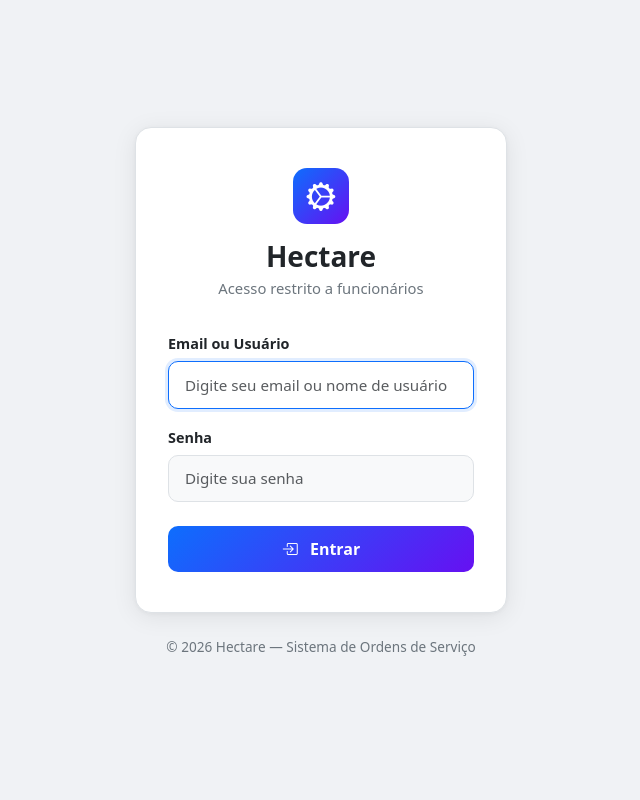
After one commit to Vaz15k/projeto_hectare, a Django app: page /auth/login/?next=/clientes/criar/ in a window 1280 px wide. The commit adds this page. Shown: the whole page, without its empty margins (319-959 px from the left). Run offline with Django 5.2, Linux system fonts and the light colour scheme.

Commit message:
feat: Implementação basica autenticação
- Vou usar a do django por enquanto, ainda estou decidindo se vale apena uma dedicada.
  - PS: Provavelmente vai valer no quesito gerenciamento de permissao (criar, deletar, editar), mas isso não é o foco agora...
- Tem muita coisa ainda para proteger antes de um teste em produção, mas vamos fazer isso de forma gradual...

```diff
--- /dev/null
+++ b/authentication/forms.py
@@ -0,0 +1,52 @@
+from django import forms
+from django.contrib.auth import authenticate
+
+
+class LoginForm(forms.Form):
+    """
+    Formulário de login com campo único "login"
+    que aceita email OU username.
+    """
+
+    login = forms.CharField(
+        label="Email ou Usuário",
+        max_length=254,
+        widget=forms.TextInput(attrs={
+            "class": "form-control",
+            "placeholder": "Digite seu email ou nome de usuário",
+            "autofocus": True,
+        }),
+    )
+    password = forms.CharField(
+        label="Senha",
+        widget=forms.PasswordInput(attrs={
+            "class": "form-control",
+            "placeholder": "Digite sua senha",
+        }),
+    )
+
+    def __init__(self, *args, request=None, **kwargs):
+        self.request = request
+        self.user_cache = None
+        super().__init__(*args, **kwargs)
+
+    def clean(self):
+        cleaned_data = super().clean()
+        login = cleaned_data.get("login")
+        password = cleaned_data.get("password")
+
+        if login and password:
+            self.user_cache = authenticate(
+                self.request,
+                username=login,
+                password=password,
+            )
+            if self.user_cache is None:
+                raise forms.ValidationError(
+                    "Email/usuário ou senha inválidos."
+                )
+
+        return cleaned_data
+
+    def get_user(self):
+        return self.user_cache
--- /dev/null
+++ b/authentication/urls.py
@@ -0,0 +1,7 @@
+from django.urls import path
+from authentication import views
+
+urlpatterns = [
+    path('login/', views.login_view, name='login'),
+    path('logout/', views.logout_view, name='logout'),
+]
--- /dev/null
+++ b/authentication/views.py
@@ -0,0 +1,28 @@
+from django.contrib.auth import login as auth_login, logout as auth_logout
+from django.shortcuts import render, redirect
+from authentication.forms import LoginForm
+
+
+def login_view(request):
+    """
+    View de login do sistema.
+    Redireciona para home se o usuário já estiver autenticado.
+    """
+    if request.user.is_authenticated:
+        return redirect("home")
+
+    form = LoginForm(request=request)
+    if request.method == "POST":
+        form = LoginForm(request.POST, request=request)
+        if form.is_valid():
+            auth_login(request, form.get_user())
+            next_url = request.GET.get("next", "home")
+            return redirect(next_url)
+
+    return render(request, "login.html", {"form": form})
+
+
+def logout_view(request):
+    """View de logout do sistema."""
+    auth_logout(request)
+    return redirect("login")
--- a/clientes/views.py
+++ b/clientes/views.py
@@ -1,8 +1,10 @@
 from django.shortcuts import render, redirect, get_object_or_404
+from django.contrib.auth.decorators import login_required
 from clientes.models import Cliente
 from clientes.forms import ClienteForm, MaquinaInlineFormSet
 
 
+@login_required
 def listar_clientes(request):
     clientes = Cliente.objects.all().order_by("nome")
     return render(
@@ -18,6 +20,7 @@ def listar_clientes(request):
     )
 
 
+@login_required
 def criar_cliente(request):
     if request.method == "POST":
         form = ClienteForm(request.POST)
@@ -38,6 +41,7 @@ def criar_cliente(request):
     )
 
 
+@login_required
 def editar_cliente(request, pk):
     cliente = get_object_or_404(Cliente, pk=pk)
     if request.method == "POST":
@@ -61,6 +65,7 @@ def editar_cliente(request, pk):
     )
 
 
+@login_required
 def maquinas_cliente(request, pk):
     cliente = get_object_or_404(Cliente, pk=pk)
     if request.method == "POST":
--- a/config/urls.py
+++ b/config/urls.py
@@ -22,6 +22,7 @@ from servicos.views import home
 
 urlpatterns = [
     path('admin/', admin.site.urls),
+    path('auth/', include('authentication.urls')),
 
     path('', home, name='home'),
     path('servicos/', include('servicos.urls')),
--- a/core/views.py
+++ b/core/views.py
@@ -1,8 +1,10 @@
 from django.shortcuts import render, redirect
+from django.contrib.auth.decorators import login_required
 from core.models import Configuracao
 from core.forms import ConfiguracaoForm
 
 
+@login_required
 def editar_configuracoes(request):
     config = Configuracao.load()
     if request.method == "POST":
--- a/funcionarios/views.py
+++ b/funcionarios/views.py
@@ -1,8 +1,10 @@
 from django.shortcuts import render, redirect, get_object_or_404
+from django.contrib.auth.decorators import login_required
 from funcionarios.models import Empregado
 from funcionarios.forms import EmpregadoForm
 
 
+@login_required
 def criar_empregado(request):
     if request.method == "POST":
         form = EmpregadoForm(request.POST)
@@ -23,6 +25,7 @@ def criar_empregado(request):
     )
 
 
+@login_required
 def listar_empregados(request):
     empregados = Empregado.objects.all().order_by("nome")
     return render(
@@ -38,6 +41,7 @@ def listar_empregados(request):
     )
 
 
+@login_required
 def editar_empregado(request, pk):
     empregado = get_object_or_404(Empregado, pk=pk)
     if request.method == "POST":
--- /dev/null
+++ b/templates/login.html
@@ -0,0 +1,212 @@
+{% load static %}
+<!DOCTYPE html>
+<html lang="pt-br">
+<head>
+    <meta charset="UTF-8">
+    <meta name="viewport" content="width=device-width, initial-scale=1.0">
+    <title>Login — Hectare</title>
+    <link rel="icon" type="image/svg+xml" href="{% static 'favicon.svg' %}">
+    <!-- Bootstrap 5 CSS -->
+    <link href="https://cdn.jsdelivr.net/npm/bootstrap@5.3.2/dist/css/bootstrap.min.css" rel="stylesheet">
+    <!-- Bootstrap Icons -->
+    <link rel="stylesheet" href="https://cdn.jsdelivr.net/npm/bootstrap-icons@1.11.3/font/bootstrap-icons.min.css">
+
+    <style>
+        :root {
+            --bg: #f0f2f5;
+            --card-bg: #ffffff;
+            --primary: #0d6efd;
+            --text: #212529;
+            --text-muted: #6c757d;
+            --border: #dee2e6;
+            --input-bg: #f8f9fa;
+        }
+
+        * {
+            margin: 0;
+            padding: 0;
+            box-sizing: border-box;
+        }
+
+        body {
+            min-height: 100vh;
+            display: flex;
+            align-items: center;
+            justify-content: center;
+            background: var(--bg);
+            font-family: system-ui, -apple-system, 'Segoe UI', Roboto, sans-serif;
+        }
+
+        .login-container {
+            width: 100%;
+            max-width: 420px;
+            padding: 2rem 1.5rem;
+        }
+
+        .login-card {
+            background: var(--card-bg);
+            border-radius: 16px;
+            padding: 2.5rem 2rem;
+            box-shadow: 0 4px 24px rgba(0, 0, 0, 0.08),
+                        0 1px 4px rgba(0, 0, 0, 0.04);
+            border: 1px solid var(--border);
+        }
+
+        .login-header {
+            text-align: center;
+            margin-bottom: 2rem;
+        }
+
+        .login-header .icon {
+            width: 56px;
+            height: 56px;
+            border-radius: 14px;
+            background: linear-gradient(135deg, #0d6efd, #6610f2);
+            display: inline-flex;
+            align-items: center;
+            justify-content: center;
+            margin-bottom: 1rem;
+        }
+
+        .login-header .icon i {
+            font-size: 1.8rem;
+            color: #fff;
+        }
+
+        .login-header h3 {
+            font-weight: 700;
+            color: var(--text);
+            margin-bottom: 0.25rem;
+        }
+
+        .login-header p {
+            color: var(--text-muted);
+            font-size: 0.925rem;
+            margin: 0;
+        }
+
+        .form-label {
+            font-weight: 600;
+            font-size: 0.9rem;
+            color: var(--text);
+            margin-bottom: 0.4rem;
+        }
+
+        .form-control {
+            border-radius: 10px;
+            padding: 0.7rem 1rem;
+            border: 1px solid var(--border);
+            background: var(--input-bg);
+            transition: all 0.2s ease;
+            font-size: 0.95rem;
+        }
+
+        .form-control:focus {
+            border-color: var(--primary);
+            box-shadow: 0 0 0 3px rgba(13, 110, 253, 0.12);
+            background: #fff;
+        }
+
+        .btn-login {
+            width: 100%;
+            padding: 0.7rem;
+            border-radius: 10px;
+            font-weight: 600;
+            font-size: 1rem;
+            background: linear-gradient(135deg, #0d6efd, #6610f2);
+            border: none;
+            color: #fff;
+            transition: all 0.2s ease;
+            margin-top: 0.5rem;
+        }
+
+        .btn-login:hover {
+            transform: translateY(-1px);
+            box-shadow: 0 6px 20px rgba(13, 110, 253, 0.3);
+            color: #fff;
+        }
+
+        .btn-login:active {
+            transform: translateY(0);
+        }
+
+        .alert {
+            border-radius: 10px;
+            font-size: 0.9rem;
+            padding: 0.75rem 1rem;
+        }
+
+        .errorlist {
+            list-style: none;
+            padding: 0;
+            margin: 0;
+            color: #dc3545;
+            font-size: 0.85rem;
+        }
+
+        .footer-text {
+            text-align: center;
+            margin-top: 1.5rem;
+            color: var(--text-muted);
+            font-size: 0.85rem;
+        }
+    </style>
+</head>
+<body>
+
+<div class="login-container">
+    <div class="login-card">
+        <div class="login-header">
+            <div class="icon">
+                <i class="bi bi-gear-wide-connected"></i>
+            </div>
+            <h3>Hectare</h3>
+            <p>Acesso restrito a funcionários</p>
+        </div>
+
+        {% if form.non_field_errors %}
+            <div class="alert alert-danger">
+                {% for error in form.non_field_errors %}
+                    {{ error }}
+                {% endfor %}
+            </div>
+        {% endif %}
+
+        <form method="post" novalidate>
+            {% csrf_token %}
+
+            <div class="mb-3">
+                <label for="{{ form.login.id_for_label }}" class="form-label">
+                    {{ form.login.label }}
+                </label>
+                {{ form.login }}
+                {% if form.login.errors %}
+                    <div class="errorlist mt-1">
+                        {% for error in form.login.errors %}{{ error }}{% endfor %}
+                    </div>
+                {% endif %}
+            </div>
+
+            <div class="mb-3">
+                <label for="{{ form.password.id_for_label }}" class="form-label">
+                    {{ form.password.label }}
+                </label>
+                {{ form.password }}
+                {% if form.password.errors %}
+                    <div class="errorlist mt-1">
+                        {% for error in form.password.errors %}{{ error }}{% endfor %}
+                    </div>
+                {% endif %}
+            </div>
+
+            <button type="submit" class="btn btn-login">
+                <i class="bi bi-box-arrow-in-right me-2"></i> Entrar
+            </button>
+        </form>
+    </div>
+
+    <p class="footer-text">&copy; 2026 Hectare &mdash; Sistema de Ordens de Serviço</p>
+</div>
+
+</body>
+</html>
```
Also changed, not shown: authentication/apps.py (added, +7 -0 lines), authentication/auth_backends.py (added, +43 -0 lines), config/settings.py (+13 -0 lines), servicos/views.py (+11 -0 lines), templates/base.html (+8 -2 lines), authentication/__init__.py (added), authentication/migrations/__init__.py (added).
